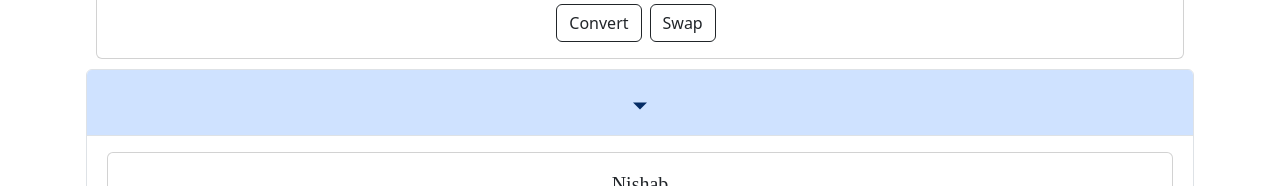
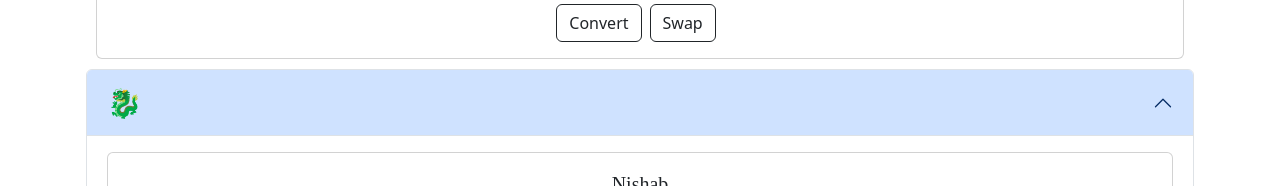
Before and after one commit to NishabRupakheti/Currency_converter, a React (Vite) app: page / in a window 1280 px wide. Shown: the part 343-529 px from the top of the page. Built offline with nearby package versions, Linux system fonts and the light colour scheme; a web font is replaced by a local one.

Commit message:
Footer changed

```diff
--- a/src/Components/Footer.jsx
+++ b/src/Components/Footer.jsx
@@ -9,14 +9,14 @@ const Footer = () => {
       <div className="accordion-item">
         <h2 className="accordion-header">
           <button
-            className="accordion-button text-center d-block fs-3"
+            className="accordion-button text-center fs-3"
             type="button"
             data-bs-toggle="collapse"
             data-bs-target="#collapseOne"
             aria-expanded="true"
             aria-controls="collapseOne"
           >
-            <IoMdArrowDropdown />
+            🐉
           </button>
         </h2>
         <div
```
